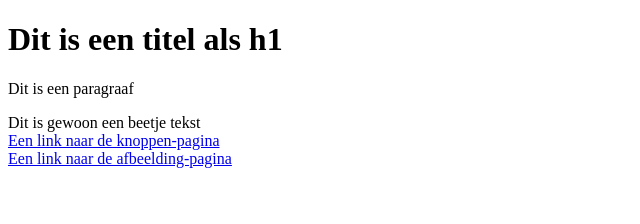
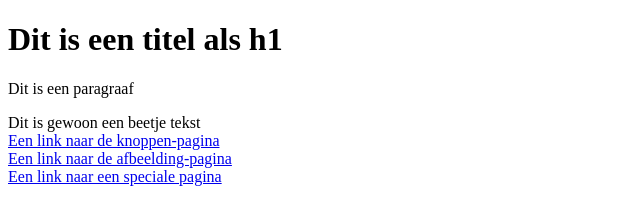
Before and after one commit to LeerlingStem/LeerlingStem.github.io, a plain HTML site: page index.html in a window 1280 px wide. Shown: the whole page, without its empty margins (0-640 px from the left). Drawn offline with Linux system fonts and the light colour scheme.

Commit message:
Update index.html

```diff
--- a/index.html
+++ b/index.html
@@ -14,5 +14,8 @@ Dit is gewoon een beetje tekst
 <br>
 <a href="afbeelding.html" >Een link naar de afbeelding-pagina</a>
 
+<br>
+<a href="themapagina.html" >Een link naar een speciale pagina</a>
+
 </body>
 </html>
```
